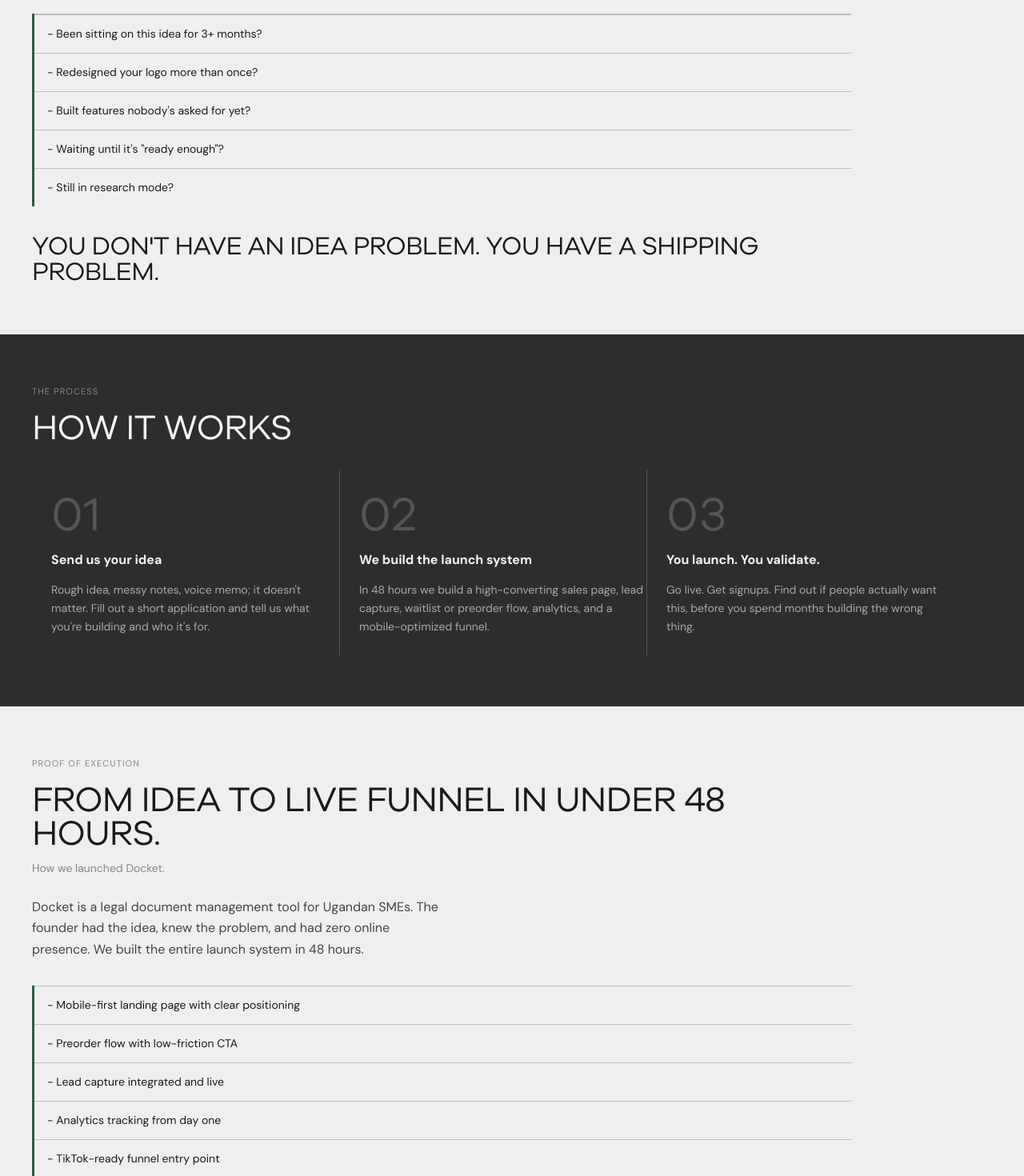
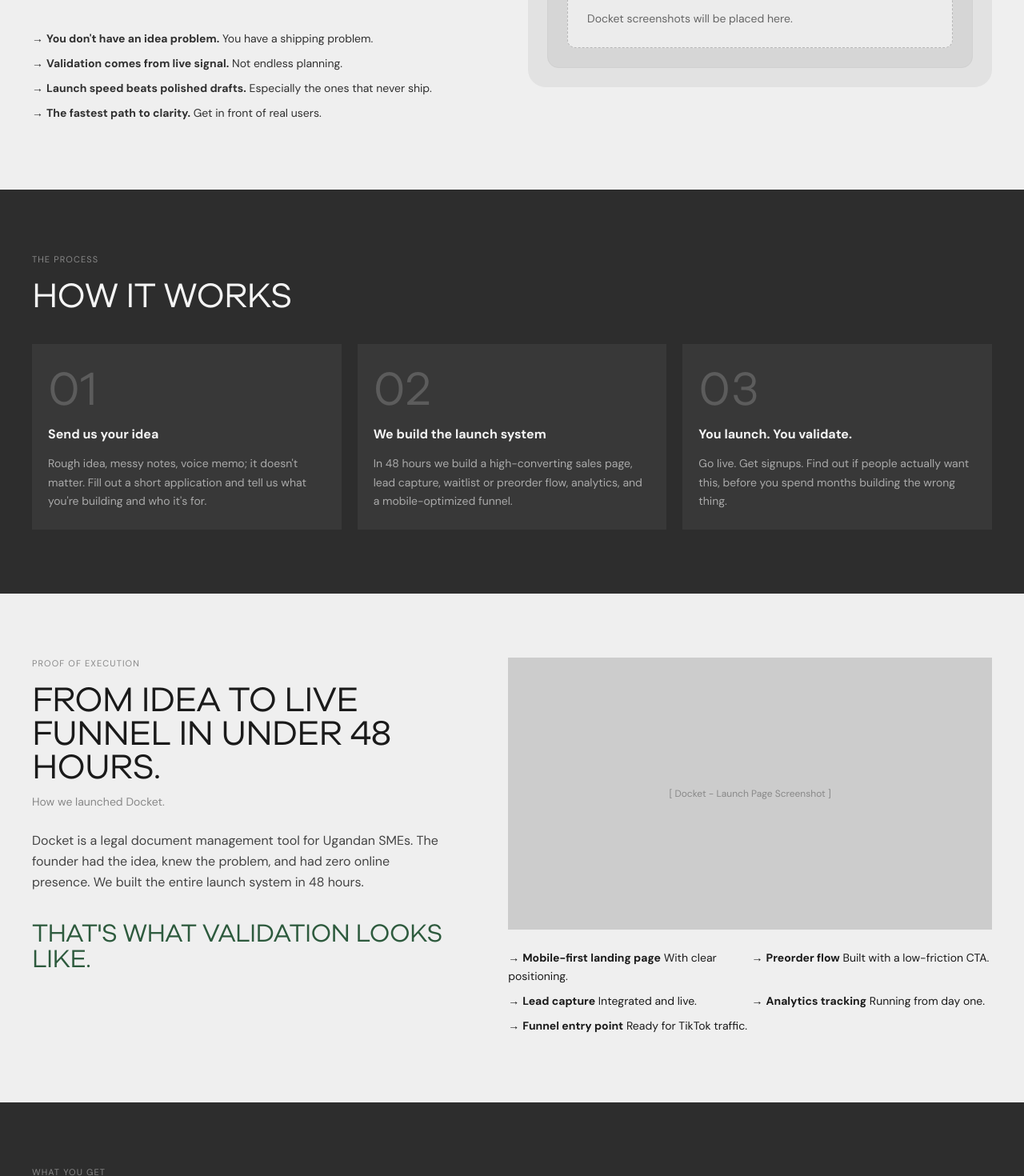
Before and after one commit to isaacben129/webalign-offer-page, a React (Vite) app: page / in a window 1280 px wide. Shown: the part 1200-2670 px from the top of the page at 80% size. Built offline with nearby package versions, Linux system fonts and the light colour scheme.

Commit message:
fix to layout.

```diff
--- a/src/index.css
+++ b/src/index.css
@@ -23,14 +23,6 @@
 :root {
   --font-display: 'Galyon', sans-serif;
   --font-body: 'DM Sans', sans-serif;
-  --bg-page: #efefed;
-  --bg-panel: #e4e4e2;
-  --bg-card: #f7f7f5;
-  --ink-strong: #191919;
-  --ink-body: #353535;
-  --ink-muted: #6a6a6a;
-  --line-soft: #d2d2cf;
-  --accent: #2d5a3d;
   --text-hero: clamp(42px, 5.2vw, 76px);
   --text-display: clamp(34px, 6.4vw, 56px);
   --text-h2: clamp(30px, 5.2vw, 44px);
@@ -45,15 +37,14 @@
   --leading-body: 1.65;
   --tracking-display: -0.02em;
   --tracking-overline: 0.1em;
-  color: var(--ink-strong);
-  background: var(--bg-page);
+  color: #1a1a1a;
+  background: #efefef;
 }
 
 body {
   margin: 0;
   font-family: var(--font-body);
-  background: radial-gradient(circle at 10% 0%, #f4f4f2 0%, var(--bg-page) 55%);
-  color: var(--ink-strong);
+  background: #efefef;
 }
 
 .headline-font {
@@ -129,57 +120,6 @@ body {
   text-transform: uppercase;
 }
 
-.site-shell {
-  max-width: 1240px;
-  margin: 0 auto;
-  padding: clamp(16px, 3.2vw, 40px);
-}
-
-.panel-soft {
-  background: var(--bg-panel);
-  border: 1px solid var(--line-soft);
-  border-radius: 28px;
-}
-
-.card-soft {
-  background: var(--bg-card);
-  border: 1px solid var(--line-soft);
-  border-radius: 18px;
-}
-
-.chip {
-  display: inline-flex;
-  align-items: center;
-  padding: 6px 12px;
-  border-radius: 9999px;
-  border: 1px solid #e3e3e0;
-  background: #f4f4f2;
-  color: var(--ink-muted);
-  font-family: var(--font-body);
-  font-size: 12px;
-  line-height: 1.2;
-}
-
-.btn-primary {
-  display: inline-flex;
-  align-items: center;
-  gap: 8px;
-  border: 0;
-  border-radius: 9999px;
-  background: #131313;
-  color: #f5f5f3;
-  padding: 12px 18px;
-  font-family: var(--font-body);
-  font-size: 14px;
-  font-weight: 500;
-  cursor: pointer;
-}
-
-.dot-line {
-  height: 1px;
-  background: linear-gradient(to right, transparent, var(--line-soft), transparent);
-}
-
 .fade-section {
   opacity: 0;
   transform: translateY(12px);
@@ -205,7 +145,6 @@ body {
   width: min(680px, calc(100vw - 32px));
   background: #1a1a1a;
   position: relative;
-  border-radius: 20px;
   animation: modalFadeIn 220ms ease-out;
 }
 
--- a/src/main.jsx
+++ b/src/main.jsx
@@ -189,14 +189,14 @@ function App() {
   ]
   const heroCarouselLoop = [...heroCarouselItems, ...heroCarouselItems]
   const checklist = [
-    'High-converting sales page - copywritten and designed',
-    'Mobile-first, fast-loading build',
-    'Offer positioning and messaging',
-    'Waitlist or preorder system',
-    'Lead capture setup',
-    'CTA optimization',
-    'Analytics integration ready for PostHog or GA',
-    'Launch-ready in 48 hours',
+    ['High-converting sales page', 'Copywritten and designed for conversion.'],
+    ['Mobile-first, fast-loading build', 'Built to perform cleanly on every device.'],
+    ['Offer positioning and messaging', 'Clarify what you sell and why it matters.'],
+    ['Waitlist or preorder system', 'Capture demand before full product build.'],
+    ['Lead capture setup', 'Structured to collect and qualify interest.'],
+    ['CTA optimization', 'Clear next actions that drive response.'],
+    ['Analytics integration', 'Ready for PostHog or GA tracking.'],
+    ['Launch-ready in 48 hours', 'Delivered on a hard timeline.'],
   ]
 
   return (
@@ -225,9 +225,7 @@ function App() {
                     style={{ animation: 'heroPulse 2s infinite' }}
                   />
                   <span className="type-caption font-normal text-[#1A1A1A]">
-                    {/* SPRINT SLOTS: update the number below when availability changes */}
                     <span className="slot-count">1</span> sprint slot open this week
-                    {/* END SPRINT SLOTS */}
                   </span>
                 </div>
 
@@ -324,43 +322,59 @@ function App() {
           </div>
         </section>
 
-        <section id={SECTION_IDS[0]} data-ph-section={SECTION_IDS[0]} className="fade-section bg-[#EFEFEF] px-5 py-16 md:px-10">
-          <div className="max-w-5xl">
+        <section id={SECTION_IDS[0]} data-ph-section={SECTION_IDS[0]} className="fade-section bg-[#EFEFEF] px-5 py-20 md:px-10">
+          <div className="grid w-full gap-10 lg:grid-cols-2 lg:items-center">
+            <div>
               <p className="type-overline tracking-[0.14em] text-[#888888]">The Problem</p>
-            <h2 className="type-display mt-4">YOU'RE NOT STUCK<br/>BECAUSE YOUR IDEA<br/>IS BAD.</h2>
-            <p className="type-body-lg mt-6 max-w-[520px] text-[#444444]">
+              <h2 className="type-display mt-4">YOU&apos;RE NOT STUCK BECAUSE YOUR IDEA IS BAD.</h2>
+              <p className="type-body-lg mt-7 max-w-[560px] text-[#444444]">
                 You&apos;ve researched the market. You&apos;ve tweaked the name. You&apos;ve built the deck nobody asked for.
                 You&apos;re waiting to feel ready, but that feeling never comes. Meanwhile, someone with a worse idea just
                 launched. They&apos;re getting signups. You&apos;re getting nothing.
               </p>
-            <div className="mt-8 border-l-[3px] border-[#2D5A3D]">
-              <div className="border-t border-[#bdbdbd]" />
+
+              <div className="mt-8 space-y-1">
                 {[
-                'Been sitting on this idea for 3+ months?',
-                'Redesigned your logo more than once?',
-                "Built features nobody's asked for yet?",
-                'Waiting until it\'s "ready enough"?',
-                'Still in research mode?',
-              ].map((item) => (
-                <p key={item} className="type-body border-t border-[#bdbdbd] py-3 pl-4 text-[#1A1A1A]">- {item}</p>
+                  ["You don't have an idea problem.", 'You have a shipping problem.'],
+                  ['Validation comes from live signal.', 'Not endless planning.'],
+                  ['Launch speed beats polished drafts.', 'Especially the ones that never ship.'],
+                  ['The fastest path to clarity.', 'Get in front of real users.'],
+                ].map(([lead, rest]) => (
+                  <p key={lead} className="type-body pb-1 text-[#303030]">
+                    <span className="mr-1">&rarr;</span>
+                    <span className="font-bold">{lead}</span> {rest}
+                  </p>
                 ))}
               </div>
-            <p className="type-h3 mt-8 text-[#1A1A1A]">You don&apos;t have an idea problem. You have a shipping problem.</p>
+            </div>
+
+            <div className="w-full">
+              <div className="rounded-[22px] bg-[#E2E2E2] p-4 sm:p-6">
+                <div className="aspect-[16/10] w-full rounded-[14px] border border-[#D0D0D0] bg-[#D6D6D6] p-4 sm:p-6">
+                  <div className="flex h-full flex-col justify-between rounded-[10px] border border-dashed border-[#B8B8B8] bg-[#ECECEC] p-4 sm:p-6">
+                    <p className="type-overline text-[#888888]">DOCKET VISUAL SPACE</p>
+                    <p className="type-body text-[#666666]">
+                      Docket screenshots will be placed here.
+                    </p>
+                  </div>
+                </div>
+              </div>
+            </div>
           </div>
         </section>
 
-        <section id={SECTION_IDS[1]} data-ph-section={SECTION_IDS[1]} className="fade-section bg-[#2D2D2D] px-5 py-16 text-[#F5F5F5] md:px-10">
-          <div className="max-w-6xl">
+        <section id={SECTION_IDS[1]} data-ph-section={SECTION_IDS[1]} className="fade-section bg-[#2D2D2D] px-5 py-20 text-[#F5F5F5] md:px-10">
+          <div className="w-full">
             <p className="type-overline tracking-[0.14em] text-[#888888]">The Process</p>
             <h2 className="type-h2 mt-4">HOW IT WORKS</h2>
-            <div className="mt-8 grid gap-0 md:grid-cols-3">
+            <div className="mt-10 grid gap-5 md:grid-cols-3">
               {[
                 ['01', 'Send us your idea', "Rough idea, messy notes, voice memo; it doesn't matter. Fill out a short application and tell us what you're building and who it's for."],
                 ['02', 'We build the launch system', 'In 48 hours we build a high-converting sales page, lead capture, waitlist or preorder flow, analytics, and a mobile-optimized funnel.'],
                 ['03', 'You launch. You validate.', 'Go live. Get signups. Find out if people actually want this, before you spend months building the wrong thing.'],
-              ].map(([n, t, d], i) => (
-                <div key={n} className={`py-6 ${i > 0 ? 'border-t md:border-l md:border-t-0 border-[#555555]' : ''} md:pl-6`}>
-                  <p className="headline-font text-6xl leading-none text-[#555555]">{n}</p>
+              ].map(([n, t, d]) => (
+                <div key={n} className="bg-[#383838] px-5 py-6">
+                  <p className="headline-font text-6xl leading-none text-[#5C5C5C]">{n}</p>
                   <p className="type-body-lg mt-4 font-bold text-[#F5F5F5]">{t}</p>
                   <p className="type-body mt-3 text-[#AAAAAA]">{d}</p>
                 </div>
@@ -369,8 +383,9 @@ function App() {
           </div>
         </section>
 
-        <section id={SECTION_IDS[2]} data-ph-section={SECTION_IDS[2]} className="fade-section bg-[#EFEFEF] px-5 py-16 md:px-10">
-          <div className="max-w-5xl">
+        <section id={SECTION_IDS[2]} data-ph-section={SECTION_IDS[2]} className="fade-section bg-[#EFEFEF] px-5 py-20 md:px-10">
+          <div className="grid w-full gap-12 lg:grid-cols-[0.95fr_1.05fr] lg:items-start">
+            <div>
               <p className="type-overline tracking-[0.14em] text-[#888888]">Proof Of Execution</p>
               <h2 className="type-h2 mt-4">FROM IDEA TO LIVE FUNNEL IN UNDER 48 HOURS.</h2>
               <p className="type-body mt-3 text-[#888888]">How we launched Docket.</p>
@@ -378,55 +393,79 @@ function App() {
                 Docket is a legal document management tool for Ugandan SMEs. The founder had the idea, knew the
                 problem, and had zero online presence. We built the entire launch system in 48 hours.
               </p>
-            <div className="mt-8 border-l-[3px] border-[#2D5A3D]">
+              <p className="type-h3 mt-8 text-[#2D5A3D]">THAT&apos;S WHAT VALIDATION LOOKS LIKE.</p>
+            </div>
+
+            <div>
+              <div className="type-caption flex aspect-video w-full items-center justify-center bg-[#CCCCCC] text-center text-[#888888]">
+                [ Docket - Launch Page Screenshot ]
+              </div>
+              <div className="mt-6 grid gap-1 sm:grid-cols-2">
                 {[
-                'Mobile-first landing page with clear positioning',
-                'Preorder flow with low-friction CTA',
-                'Lead capture integrated and live',
-                'Analytics tracking from day one',
-                'TikTok-ready funnel entry point',
-              ].map((item) => (
-                <p key={item} className="type-body border-t border-[#bdbdbd] py-3 pl-4 text-[#1A1A1A]">- {item}</p>
+                  ['Mobile-first landing page', 'With clear positioning.'],
+                  ['Preorder flow', 'Built with a low-friction CTA.'],
+                  ['Lead capture', 'Integrated and live.'],
+                  ['Analytics tracking', 'Running from day one.'],
+                  ['Funnel entry point', 'Ready for TikTok traffic.'],
+                ].map(([lead, rest]) => (
+                  <p key={lead} className="type-body pb-1 text-[#1A1A1A]">
+                    <span className="mr-1">&rarr;</span>
+                    <span className="font-bold">{lead}</span> {rest}
+                  </p>
                 ))}
               </div>
-            <div className="type-caption mt-8 flex aspect-video w-full items-center justify-center bg-[#CCCCCC] text-center text-[#888888]">
-              [ Docket - Launch Page Screenshot ]
             </div>
-            <p className="type-h3 mt-8 text-[#2D5A3D]">THAT&apos;S WHAT VALIDATION LOOKS LIKE.</p>
           </div>
         </section>
 
-        <section id={SECTION_IDS[3]} data-ph-section={SECTION_IDS[3]} className="fade-section bg-[#2D2D2D] px-5 py-16 text-[#F5F5F5] md:px-10">
-          <div className="max-w-6xl">
+        <section id={SECTION_IDS[3]} data-ph-section={SECTION_IDS[3]} className="fade-section bg-[#2D2D2D] px-5 py-20 text-[#F5F5F5] md:px-10">
+          <div className="w-full">
             <p className="type-overline tracking-[0.14em] text-[#888888]">What You Get</p>
             <h2 className="type-h2 mt-4">EVERYTHING YOU NEED TO LAUNCH.<br/>NOTHING YOU DON&apos;T.</h2>
-            <div className="mt-8 grid md:grid-cols-2 md:gap-x-10">
-              {checklist.map((item) => (
-                <p key={item} className="type-body border-t border-[#555555] py-3"><span className="mr-2 text-[#2D5A3D]">OK</span>{item}</p>
+            <div className="mt-10 grid gap-x-10 gap-y-1 md:grid-cols-2">
+              {checklist.map(([lead, rest]) => (
+                <p key={lead} className="type-body pb-1 text-[#F5F5F5]">
+                  <span className="mr-1">&rarr;</span>
+                  <span className="font-bold">{lead}</span> {rest}
+                </p>
               ))}
             </div>
-            <div className="mt-0 bg-[#1A1A1A] px-6 py-9 md:px-10">
+            <div className="mt-12 grid gap-6 md:grid-cols-[1fr_auto] md:items-end">
+              <div>
                 <p className="type-h2">DELIVERED IN 48 HOURS OR YOU PAY NOTHING.</p>
                 <p className="type-body mt-4 max-w-[480px] text-[#888888]">
                   No vague timelines. No chasing. If we miss the window, you get a full refund. No questions asked.
                 </p>
               </div>
+              <button
+                type="button"
+                onClick={() => openModal('offer_cta')}
+                className="type-caption inline-flex items-center gap-3 uppercase tracking-wide text-[#F5F5F5]"
+              >
+                <span>Start Your Sprint</span>
+                <span className="inline-flex h-10 w-10 items-center justify-center rounded-full bg-[#2D5A3D] text-[#F5F5F5]">?</span>
+              </button>
+            </div>
           </div>
         </section>
 
-        <section id={SECTION_IDS[4]} data-ph-section={SECTION_IDS[4]} className="fade-section bg-[#EFEFEF] px-5 py-16 md:px-10">
-          <div className="max-w-5xl">
+        <section id={SECTION_IDS[4]} data-ph-section={SECTION_IDS[4]} className="fade-section bg-[#EFEFEF] px-5 py-20 md:px-10">
+          <div className="w-full">
+            <div className="grid gap-8 lg:grid-cols-[1fr_auto] lg:items-end">
+              <div>
                 <h2 className="type-display">STOP PLANNING.<br/>START LAUNCHING.</h2>
-            <p className="type-body-lg mt-6 max-w-[460px] text-[#444444]">
+                <p className="type-body-lg mt-6 max-w-[520px] text-[#444444]">
                   Every day you don&apos;t launch is a day someone else validates the same idea.
                 </p>
-            <div className="mt-6 text-[#1A1A1A]">
+              </div>
+              <div className="text-[#1A1A1A]">
                 <button type="button" onClick={() => openModal('hero_cta')} className="type-caption inline-flex items-center gap-3 uppercase tracking-wide">
                   <span>Apply For A Launch Sprint</span>
-                <span className="inline-flex h-10 w-10 items-center justify-center bg-[#2D5A3D] text-[#F5F5F5]">↗</span>
+                  <span className="inline-flex h-10 w-10 items-center justify-center rounded-full bg-[#2D5A3D] text-[#F5F5F5]">?</span>
                 </button>
+                <p className="type-body-sm mt-3 text-[#888888]">Applications take 3 minutes. We review within 24 hours.</p>
               </div>
-            <p className="type-body-sm mt-3 text-[#888888]">Applications take 3 minutes. We review within 24 hours.</p>
+            </div>
           </div>
         </section>
       </main>
@@ -474,7 +513,7 @@ function App() {
 
                 <button type="submit" className="form-submit" disabled={isSubmitting} data-ph-event="form_submitted">
                   <span>SEND APPLICATION</span>
-                  <span className="form-submit-circle">↗</span>
+                  <span className="form-submit-circle">?</span>
                 </button>
               </form>
             ) : (
```
Lines whose indentation alone changed are shown as unchanged.
